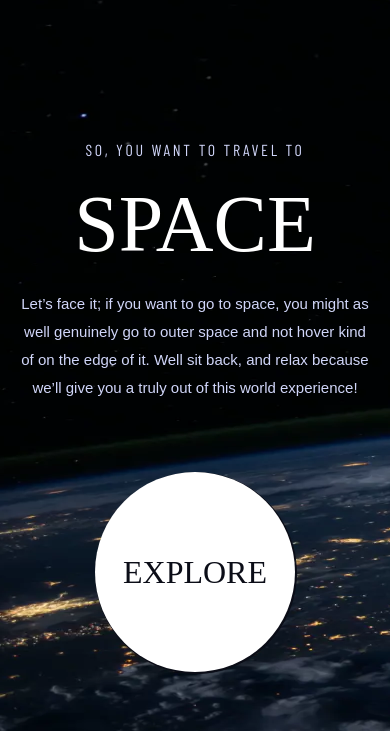
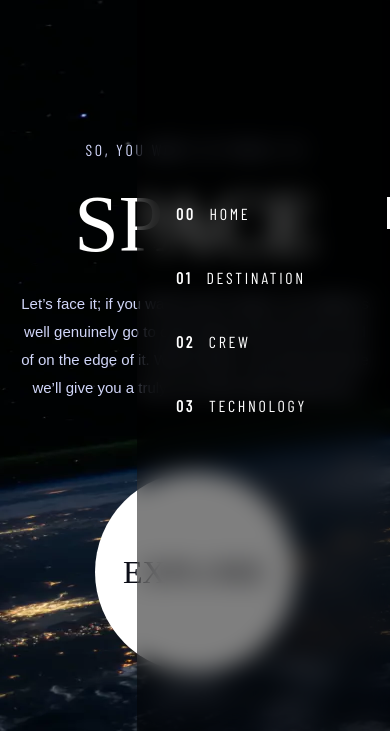
Before and after one commit to KrzysztofJaronczyk/PersonalWebProjects, a website: page SpaceTourismWebsite/index.html in a window 390 px wide. Both pictures are taken after a click on the button 345 px from the left and 60 px from the top of the page. Shown: the part 113-844 px from the top of the page. Drawn offline with nearby package versions, Linux system fonts and the light colour scheme; a web font is replaced by a local one.

Commit message:
Add navbar-sidebar

```diff
--- a/SpaceTourismWebsite/index.html
+++ b/SpaceTourismWebsite/index.html
@@ -26,7 +26,7 @@
    </div>
    <div class="line"></div>
    <ul class="nav-list">
-      <a href="#home" class="nav-item">
+      <a href="#home" class="nav-item nav-item--active">
          <li class="nav-link"><span>00</span> Home</li>
       </a>
       <a href="#about" class="nav-item">
--- a/SpaceTourismWebsite/src/js/navbar.js
+++ b/SpaceTourismWebsite/src/js/navbar.js
@@ -1,10 +1,16 @@
-const navItems = document.querySelectorAll('.nav-item');
+const navItems = document.querySelectorAll('.nav-item')
+const hamburgerMenu = document.querySelector('.hamburger')
+const navBar = document.querySelector('.nav-list')
 
-navItems.forEach((item) => {
-    item.addEventListener('click', () => {
-        navItems.forEach((item) => {
-        item.classList.remove('nav-item--active');
-        });
-        item.classList.add('nav-item--active');
-    });
-    });
+navItems.forEach(item => {
+	item.addEventListener('click', () => {
+		navItems.forEach(item => {
+			item.classList.remove('nav-item--active')
+		})
+		item.classList.add('nav-item--active')
+	})
+})
+
+hamburgerMenu.addEventListener('click', () => {
+	navBar.classList.toggle('nav-list--active')
+})
--- a/SpaceTourismWebsite/src/sass/_landingPage.scss
+++ b/SpaceTourismWebsite/src/sass/_landingPage.scss
@@ -77,45 +77,22 @@
 
 .circle::before {
 	content: '';
-	position: absolute;
-	top: 0;
-	left: 0;
-	transform: translate(-50%, -50%);
+	position: relative;
 	width: 100%;
 	height: 100%;
 	border: 1px solid var(--primary-color);
 	border-radius: 50%;
 	z-index: -1;
 	background-color: var(--primary-color);
-	display: none;
+	display: block;
 	overflow: hidden;
+	opacity: 0;
+	transition: all 0.7s ease-in-out;
 }
 
 .circle:hover:before {
-	animation: pulse 1s forwards;
-	display: block;
-}
-.circle:not(:hover)::before {
-	display: block;
-	animation: reverse-pulse 1.2s forwards;
-}
-
-@keyframes pulse {
-	from {
-		transform: scale(1);
-	}
-
-	to {
-		transform: scale(1.5);
-	}
-}
-@keyframes reverse-pulse {
-	from {
-		transform: scale(1.5);
-	}
-	to {
-		transform: scale(1);
-	}
+	transform: scale(1.5);
+	opacity: 1;
 }
 
 @media (max-width: 992px) {
--- a/SpaceTourismWebsite/src/sass/_nav.scss
+++ b/SpaceTourismWebsite/src/sass/_nav.scss
@@ -189,8 +189,8 @@
 	transform: translate3d(-8px, 0, 0) rotate(45deg) scale(0.7, 1);
 }
 
-@media(max-width: 992px){
-	.nav-link span{
+@media (max-width: 992px) {
+	.nav-link span {
 		display: none;
 	}
 }
@@ -234,7 +234,6 @@
 				}
 			}
 		}
-
 	}
 }
 
@@ -243,7 +242,69 @@
 		top: 10px;
 
 		.nav-list {
-			display: none;
+			position: fixed;
+			left: 100%;
+			opacity: 0;
+			top: 0;
+			height: 100vh;
+			flex-direction: column;
+			justify-content: center;
+			padding-left: 10%;
+			flex-wrap: wrap;
+			background-color: rgba(0, 0, 0, 0.5);
+			backdrop-filter: blur(12px);
+			padding-right: 3px;
+			transition: opacity 0.5s ease-in-out, left 0.5s ease-in-out;
+
+			.nav-item {
+				justify-content: start;
+				width: 100%;
+				height: 2rem;
+				padding: 0;
+				margin: 1rem 0;
+
+				&::before {
+					position: absolute;
+					top: 0;
+					left: 100%;
+					width: 0;
+					height: 100%;
+					transform: scaleY(0);
+					background-color: var(--dark-text-color);
+					border-bottom: none;
+					content: '';
+					transition: transform 0.3s ease-in-out;
+				}
+
+				&:hover::before {
+					width: 3px;
+					transform: scaleY(1);
+				}
+
+				&::after {
+					display: none;
+				}
+
+				&--active::before {
+					background-color: var(--text-color);
+					width: 3px;
+					transform: scaleY(1);
+				}
+
+				.nav-link {
+					width: auto;
+					span {
+						display: inline-flex;
+						margin-right: 0.5rem;
+					}
+				}
+			}
+
+			&--active {
+				left: 35%;
+				opacity: 1; /* Changed from display: flex; */
+				transition: opacity 0.5s ease-in-out, left 0.5s ease-in-out;
+			}
 		}
 
 		.hamburger {
```
Also changed, not shown: SpaceTourismWebsite/dist/css/style.min.css, SpaceTourismWebsite/dist/js/navbar.min.js, 1 other file.
